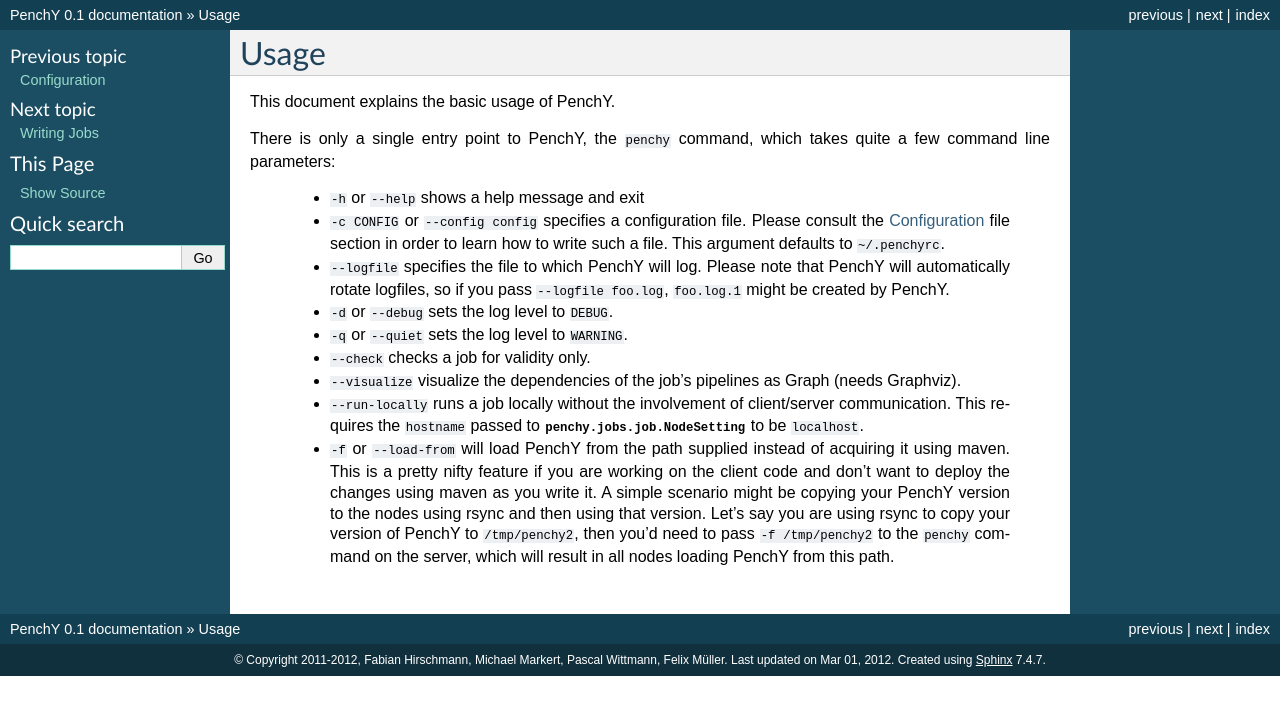
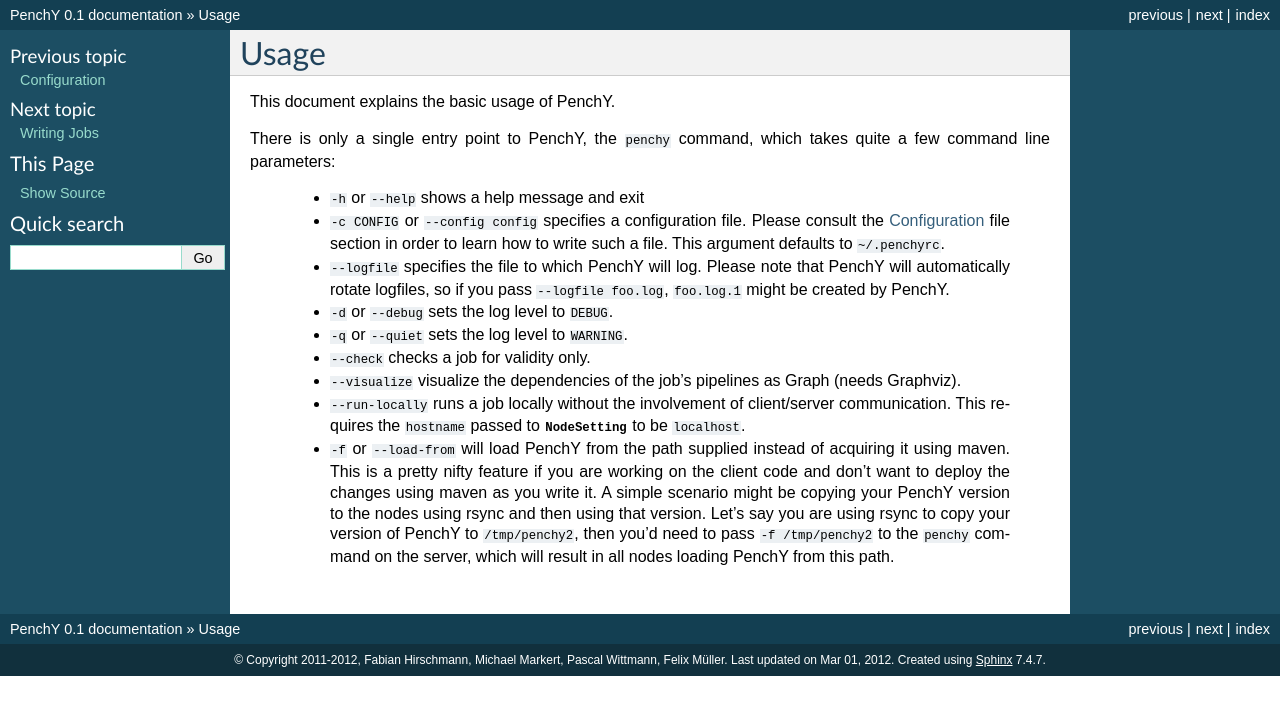
Before and after one commit to fhirschmann/penchy, a Sphinx documentation site: the page built from docs/usage.rst, in a window 1280 px wide. Shown: the top 715 px of the page. Built offline with Sphinx 7.4.7, drawn with Linux system fonts in a browser that asks for light colours; formulas are drawn with MathJax 3.

Commit message:
shortened link

```diff
--- a/docs/usage.rst
+++ b/docs/usage.rst
@@ -26,7 +26,7 @@
  * ``--run-locally``
    runs a job locally without the involvement of client/server
    communication. This requires the ``hostname`` passed to
-   :class:`penchy.jobs.job.NodeSetting` to be ``localhost``.
+   :class:`~penchy.jobs.job.NodeSetting` to be ``localhost``.
  * ``-f`` or ``--load-from`` will load PenchY from the path supplied
    instead of acquiring it using maven. This is a pretty nifty feature
    if you are working on the client code and don't want to deploy
```
